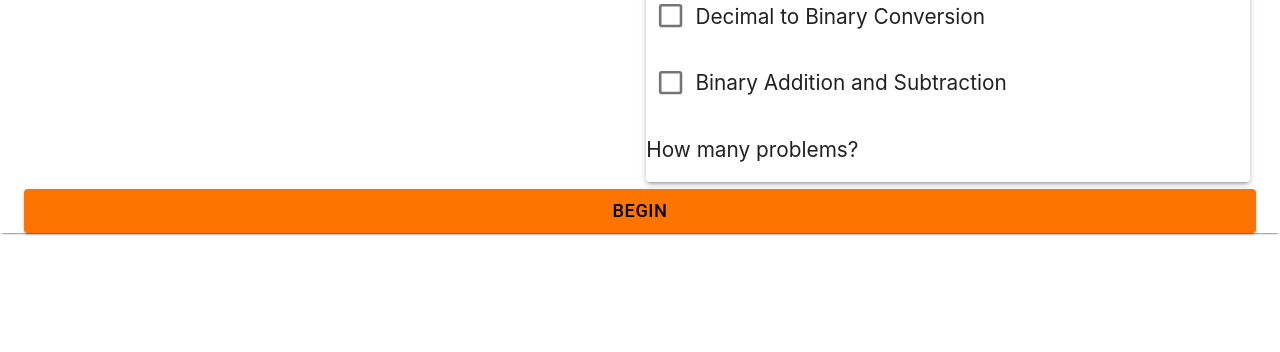
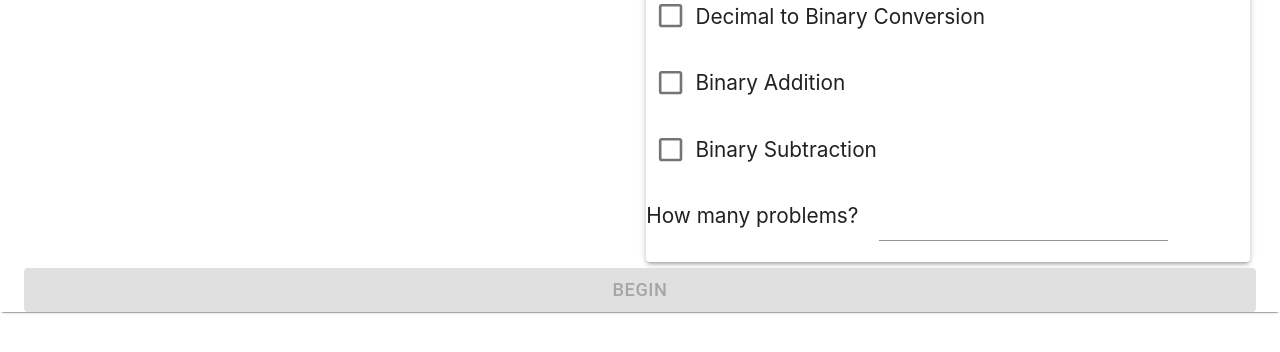
Before and after one commit to spewolf/learning-platform-capstone, a React (Create React App) app: page /practice in a window 1280 px wide. Shown: the part 344-696 px from the top of the page. Built offline with nearby package versions, Linux system fonts and the light colour scheme; no server answers.

Commit message:
Create assignment generator and connect it to the practice module

```diff
--- a/src/components/PracticeModule.js
+++ b/src/components/PracticeModule.js
@@ -1,17 +1,63 @@
-import { Button, Container, Paper } from '@material-ui/core';
+import React from 'react'
+
+import { Button, Container, Input, Paper } from '@material-ui/core';
 import Checkbox from './Checkbox.js'
 
+import {
+  generateBinToDecQuestion,
+  generateDecToBinQuestion,
+  generateAdditionQuestion,
+  generateSubtractionQuestion,
+  generateAssignment
+} from '../helpers/AssignmentGenerator'
+
 export default function PracticeModule(props) {
+  const [binToDec, setBinToDec] = React.useState(false)
+  const [decToBin, setDecToBin] = React.useState(false)
+  const [add, setAdd] = React.useState(false)
+  const [sub, setSub] = React.useState(false)
+  const [numberOfQuestions, setNumberOfQuestions] = React.useState("")
+
   // Called when the user clicks the "begin" button.
-  // TODO: Must send info to Spencer's component at this point.
   const begin = (event) => {
     event.preventDefault()
-    console.log("test")
+
+    // Decide which question functions to use.
+    const functions = []
+    if (binToDec) {
+      functions.push(generateBinToDecQuestion)
+    }
+    if (decToBin) {
+      functions.push(generateDecToBinQuestion)
+    }
+    if (add) {
+      functions.push(generateAdditionQuestion)
+    }
+    if (sub) {
+      functions.push(generateSubtractionQuestion)
+    }
+
+    // TODO: Must send info to Spencer's component at this point.
+    console.log(generateAssignment(functions, parseInt(numberOfQuestions), "ungraded", "dummyCourse", "dummyTitle"))
   };
 
-  // Callback for when the checkboxes are changed.
-  function onCheckboxChanged(event) {
-    console.log(event.target.name + " is " + event.target.checked)
+  // Checkbox onChange listeners
+  function onBinToDecChanged(event) {
+    setBinToDec(event.target.checked)
+  }
+  function onDecToBinChanged(event) {
+    setDecToBin(event.target.checked)
+  }
+  function onAddChanged(event) {
+    setAdd(event.target.checked)
+  }
+  function onSubChanged(event) {
+    setSub(event.target.checked)
+  }
+
+  // Input onChange listener
+  function onInputChanged(event) {
+    setNumberOfQuestions(event.target.value)
   }
 
   return (
@@ -31,21 +77,30 @@ export default function PracticeModule(props) {
               <h4>Custom</h4>
               <Paper elevation={3}>
                 <div style={{display: "flex"}}>
-                <Checkbox name="BinToDec" onChange={onCheckboxChanged}/><p>Binary to Decimal Conversion</p>
+                <Checkbox name="BinToDec" onChange={onBinToDecChanged}/><p>Binary to Decimal Conversion</p>
                 </div>
                 <div style={{display: "flex"}}>
-                  <Checkbox name="DecToBin" onChange={onCheckboxChanged}/><p>Decimal to Binary Conversion</p>
+                  <Checkbox name="DecToBin" onChange={onDecToBinChanged}/><p>Decimal to Binary Conversion</p>
                 </div>
                 <div style={{display: "flex"}}>
-                  <Checkbox name="AddSub" onChange={onCheckboxChanged}/><p>Binary Addition and Subtraction</p>
+                  <Checkbox name="Add" onChange={onAddChanged}/><p>Binary Addition</p>
                 </div>
                 <div style={{display: "flex"}}>
-                  <p>How many problems?</p>
+                  <Checkbox name="Sub" onChange={onSubChanged}/><p>Binary Subtraction</p>
+                </div>
+                <div style={{display: "flex"}}>
+                  <p>How many problems?</p><Input style={{margin: "1em"}} onChange={onInputChanged}/>
                 </div>
               </Paper>
             </div>
           </div>
           <Button
+            disabled={
+              // Disable the button if none of the checkboxes are checked or if the input is NaN.
+              !(binToDec || decToBin || add || sub)
+              || isNaN(parseInt(numberOfQuestions))
+              || numberOfQuestions.length === 0
+            }
             type="submit"
             fullWidth
             variant="contained"
--- a/src/helpers/QuestionGenerators.js
+++ b/src/helpers/AssignmentGenerator.js
@@ -2,7 +2,7 @@ import {padBinaryWithZeros, decimalToBinary} from './binary.helpers'
 import {getRandomBase10, getRandomBase2} from './Random'
 
 export function generateBinToDecQuestion() {
-    const num = getRandomBase2("00000000", "11111111");
+    const num = getRandomBase2("00000000", "100000000");
     const type = "binaryToDecimal"
     const content = "What is the decimal form of " + padBinaryWithZeros(num, 8) + "(base2)?"
     const args = [num]
@@ -17,7 +17,7 @@ export function generateBinToDecQuestion() {
 }
 
 export function generateDecToBinQuestion() {
-    const num = getRandomBase10(0, 255);
+    const num = getRandomBase10(0, 256);
     const type = "decimalToBinary"
     const content = "What is the binary form of " + num + "(base10)?"
     const args = [num]
@@ -32,8 +32,8 @@ export function generateDecToBinQuestion() {
 }
 
 export function generateAdditionQuestion() {
-    const num1 = getRandomBase10(0, 255);
-    const num2 = getRandomBase10(0, 255-num1); // Lower upper bound to avoid overflow in solution.
+    const num1 = getRandomBase10(0, 256);
+    const num2 = getRandomBase10(0, 256-num1); // Lower upper bound to avoid overflow in solution.
     const num1Bin = decimalToBinary(num1)
     const num2Bin = decimalToBinary(num2)
     const type = "binaryAddition"
@@ -51,7 +51,7 @@ export function generateAdditionQuestion() {
 }
 
 export function generateSubtractionQuestion() {
-    const num1 = getRandomBase10(0, 255);
+    const num1 = getRandomBase10(0, 256);
     const num2 = getRandomBase10(0, num1); // Lower upper bound to avoid underflow in solution.
     const num1Bin = decimalToBinary(num1)
     const num2Bin = decimalToBinary(num2)
@@ -68,3 +68,33 @@ export function generateSubtractionQuestion() {
 
     return JSON
 }
+
+/**
+ * @param questionGenerators An array of pointers to functions that generate desired questions.
+ * @param numberOfQuestions The number of questions in the assignment.
+ * @param type The type of assignment ("graded" or "ungraded")
+ * @param course The course ID of the course which created this assignment.
+ * @param title The title of the assignment.
+ *
+ * @returns An assignment JSON with randomly generated questions.
+ */
+export function generateAssignment(questionGenerators, numberOfQuestions, type, course, title) {
+    // Set up JSON
+    var JSON = {
+        "type": type,
+        "course": course,
+        "title": title,
+        "questions": []
+    }
+
+    // Fill with questions based on questionTypes parameter.
+    if (questionGenerators.length > 0) {
+        for (var i = 0; i < numberOfQuestions; i++) {
+            const questionType = getRandomBase10(0, questionGenerators.length)
+
+            JSON.questions.push(questionGenerators[questionType]())
+        }
+    }
+
+    return JSON
+}
--- a/src/helpers/Random.js
+++ b/src/helpers/Random.js
@@ -1,9 +1,11 @@
 import { decimalToBinary, binaryToDecimal } from "./binary.helpers"
 
+// Get a random base-10 number in the range [min, max).  Inputs are base-10.
 export function getRandomBase10(min, max) {
     return Math.floor(Math.random() * (max - min)) + min
 }
 
+// Get a random base-2 number in the range [min, max).  Inputs are base-2.
 export function getRandomBase2(min, max) {
     const minBase10 = parseInt(binaryToDecimal(min))
     const maxBase10 = parseInt(binaryToDecimal(max))
```
